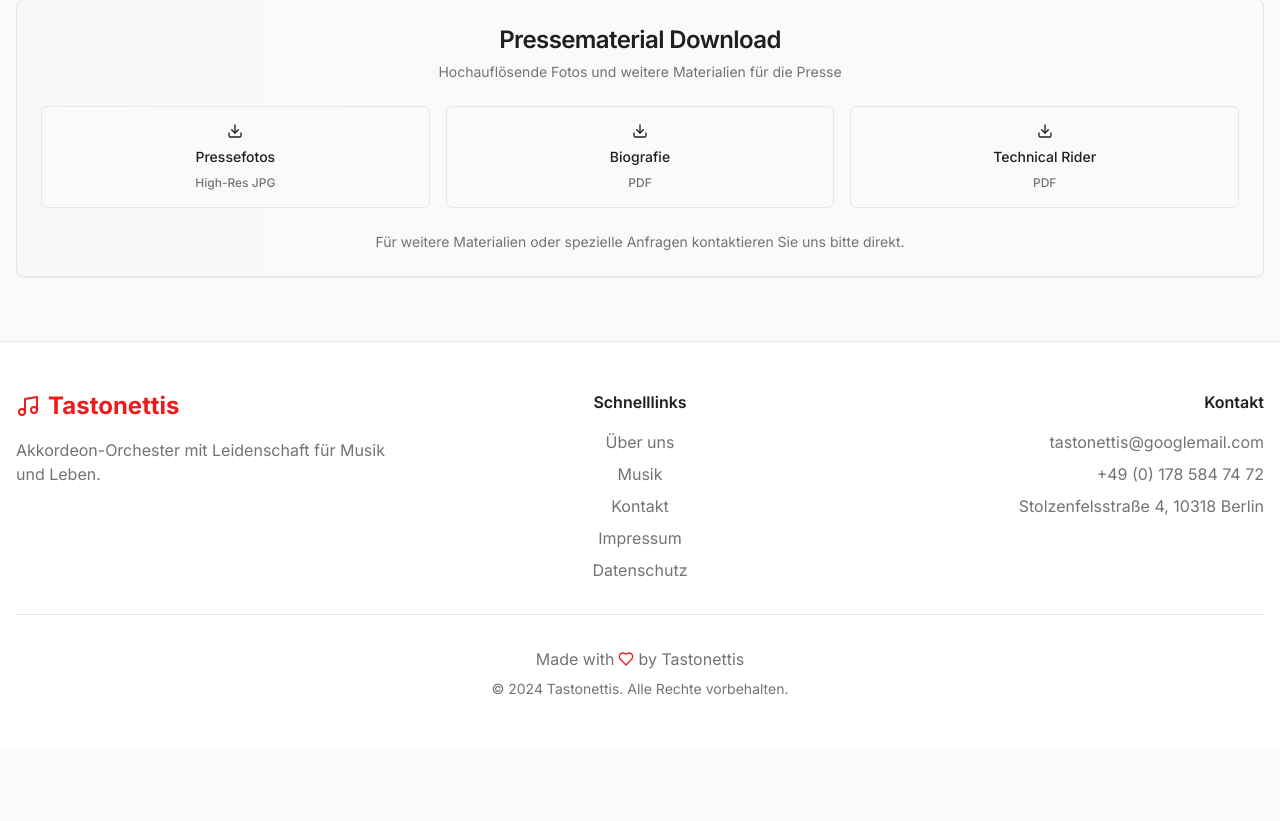
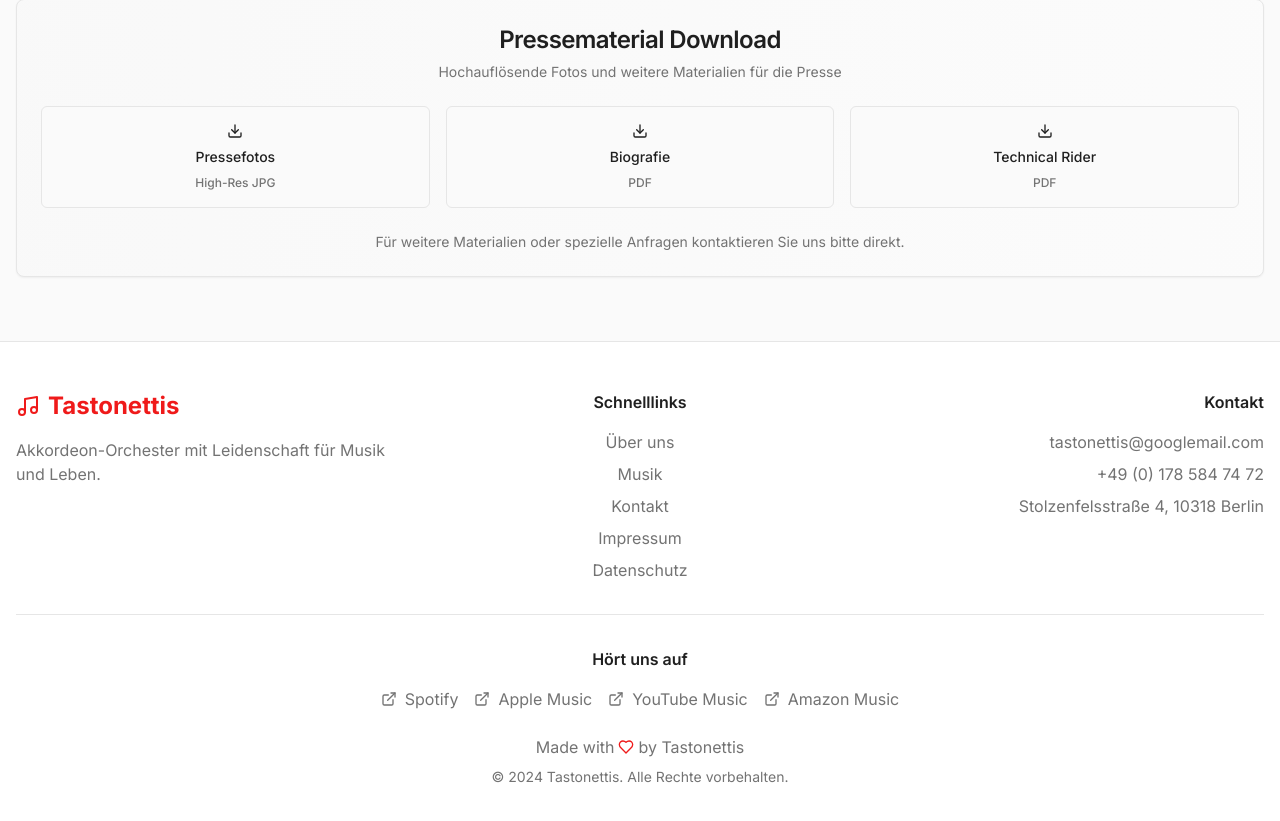
Before and after one commit to rareRippchen/tastonettisv2, a React (Vite) app: page /epk in a window 1280 px wide. Shown: the part 2767-3588 px from the top of the page. Before the commit the page ends 3514 px from the top, so only its background shows below. Built offline with nearby package versions, Linux system fonts and the light colour scheme.

Commit message:
Add streaming platform links

```diff
--- a/src/components/footer.tsx
+++ b/src/components/footer.tsx
@@ -1,4 +1,4 @@
-import { Heart, Music } from "lucide-react"
+import { Heart, Music, ExternalLink } from "lucide-react"
 
 export function Footer() {
   return (
@@ -36,11 +36,55 @@ export function Footer() {
           </div>
         </div>
 
-        <div className="border-t mt-8 pt-8 text-center text-muted-foreground">
-          <p className="flex items-center justify-center">
-            Made with <Heart className="w-4 h-4 mx-1 text-primary" /> by Tastonettis
-          </p>
-          <p className="mt-2 text-sm">&copy; 2024 Tastonettis. Alle Rechte vorbehalten.</p>
+        <div className="border-t mt-8 pt-8">
+          <div className="text-center mb-6">
+            <h3 className="font-semibold mb-4">Hört uns auf</h3>
+            <div className="flex flex-wrap justify-center gap-4">
+              <a
+                href="https://open.spotify.com/search/tastonettis"
+                target="_blank"
+                rel="noopener noreferrer"
+                className="flex items-center gap-2 text-muted-foreground hover:text-primary transition-colors"
+              >
+                <ExternalLink className="w-4 h-4" />
+                Spotify
+              </a>
+              <a
+                href="https://music.apple.com/search?term=tastonettis"
+                target="_blank"
+                rel="noopener noreferrer"
+                className="flex items-center gap-2 text-muted-foreground hover:text-primary transition-colors"
+              >
+                <ExternalLink className="w-4 h-4" />
+                Apple Music
+              </a>
+              <a
+                href="https://music.youtube.com/search?q=tastonettis"
+                target="_blank"
+                rel="noopener noreferrer"
+                className="flex items-center gap-2 text-muted-foreground hover:text-primary transition-colors"
+              >
+                <ExternalLink className="w-4 h-4" />
+                YouTube Music
+              </a>
+              <a
+                href="https://music.amazon.de/search/tastonettis"
+                target="_blank"
+                rel="noopener noreferrer"
+                className="flex items-center gap-2 text-muted-foreground hover:text-primary transition-colors"
+              >
+                <ExternalLink className="w-4 h-4" />
+                Amazon Music
+              </a>
+            </div>
+          </div>
+
+          <div className="text-center text-muted-foreground">
+            <p className="flex items-center justify-center">
+              Made with <Heart className="w-4 h-4 mx-1 text-primary" /> by Tastonettis
+            </p>
+            <p className="mt-2 text-sm">&copy; 2024 Tastonettis. Alle Rechte vorbehalten.</p>
+          </div>
         </div>
       </div>
     </footer>
```
